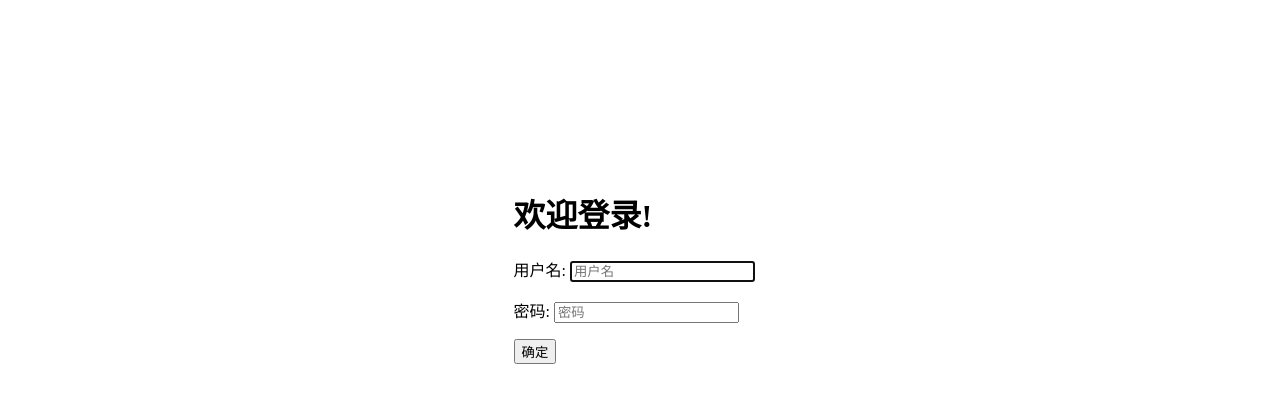
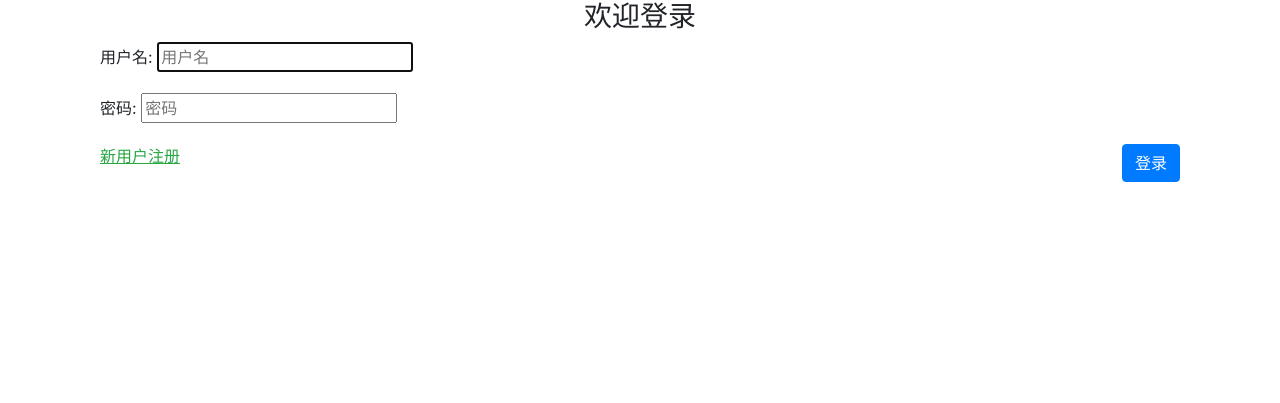
Before and after one commit to lidianjin/learn_xxx, a Django app: page /login/ in a window 1280 px wide. Shown: the top 403 px of the page. Run offline with Django 3.2, Linux system fonts and the light colour scheme; some libraries are stand-ins or nearby versions.

Commit message:
引入Bootstrap4

```diff
--- a/login/templates/login/login.html
+++ b/login/templates/login/login.html
@@ -1,24 +1,47 @@
 <!DOCTYPE html>
 <html lang="en">
 <head>
+    <!-- Required meta tags -->
     <meta charset="UTF-8">
+    <meta name="viewport" content="width=device-width, initial-scale=1, shrink-to-fit=no">
+    <!-- 上述meta标签*必须*放在最前面，任何其他内容都*必须*跟随其后！ -->
+    <!-- Bootstrap CSS -->
+    <link href="https://cdn.bootcss.com/twitter-bootstrap/4.3.1/css/bootstrap.min.css" rel="stylesheet">
     <title>登录</title>
 </head>
 <body>
-
-    <div style="margin:15% 40%;">
-        <h1>欢迎登录!</h1>
-        <form action="/login/" method="post">
+    <div class="container">
+        <div class="col">
+            <form class="form-login" action="/login/" method="post">
+                <h3 class="text-center">欢迎登录</h3>
+                <div class="form-group">
                     <p>
                         <label for="id_username">用户名:</label>
                         <input type="text" id="id_username" name="username" placeholder="用户名" autofocus required />
                     </p>
+                </div>
+                <div class="form-group">
                     <p>
                         <label for="id_password">密码:</label>
                         <input type="password" id="id_password" name="password" placeholder="密码" required />
                     </p>
-            <input type="submit" value="确定" />
+                </div>
+                <div>
+                    <a href="/register/" class="text-success "><ins>新用户注册</ins></a>
+                    <button type="submit" class="btn btn-primary float-right">登录</button>
+                </div>
             </form>
         </div>
+    </div><!-- /container -->
+
+
+    <!-- Optional JavaScript -->
+    <!-- jQuery first, then Popper.js, then Bootstrap JS -->
+    <!-- 以下三者的引用顺序是固定的 -->
+    <script src="https://cdn.bootcss.com/jquery/3.3.1/jquery.js"></script>
+    <script src="https://cdn.bootcss.com/popper.js/1.15.0/umd/popper.js"></script>
+    <script src="https://cdn.bootcss.com/twitter-bootstrap/4.3.1/js/bootstrap.min.js"></script>
+
+
 </body>
 </html>
```
Lines whose indentation alone changed are shown as unchanged.
